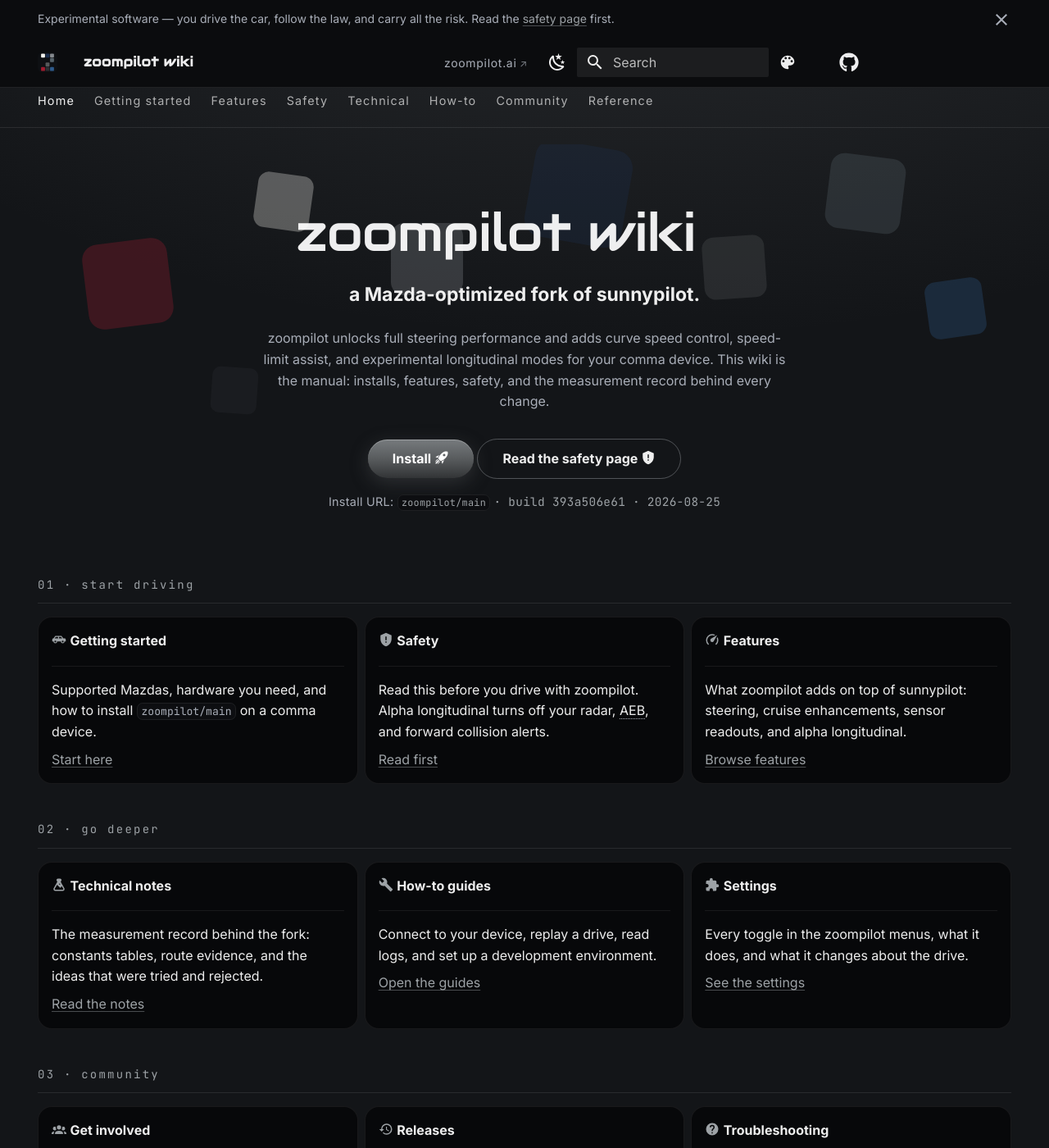
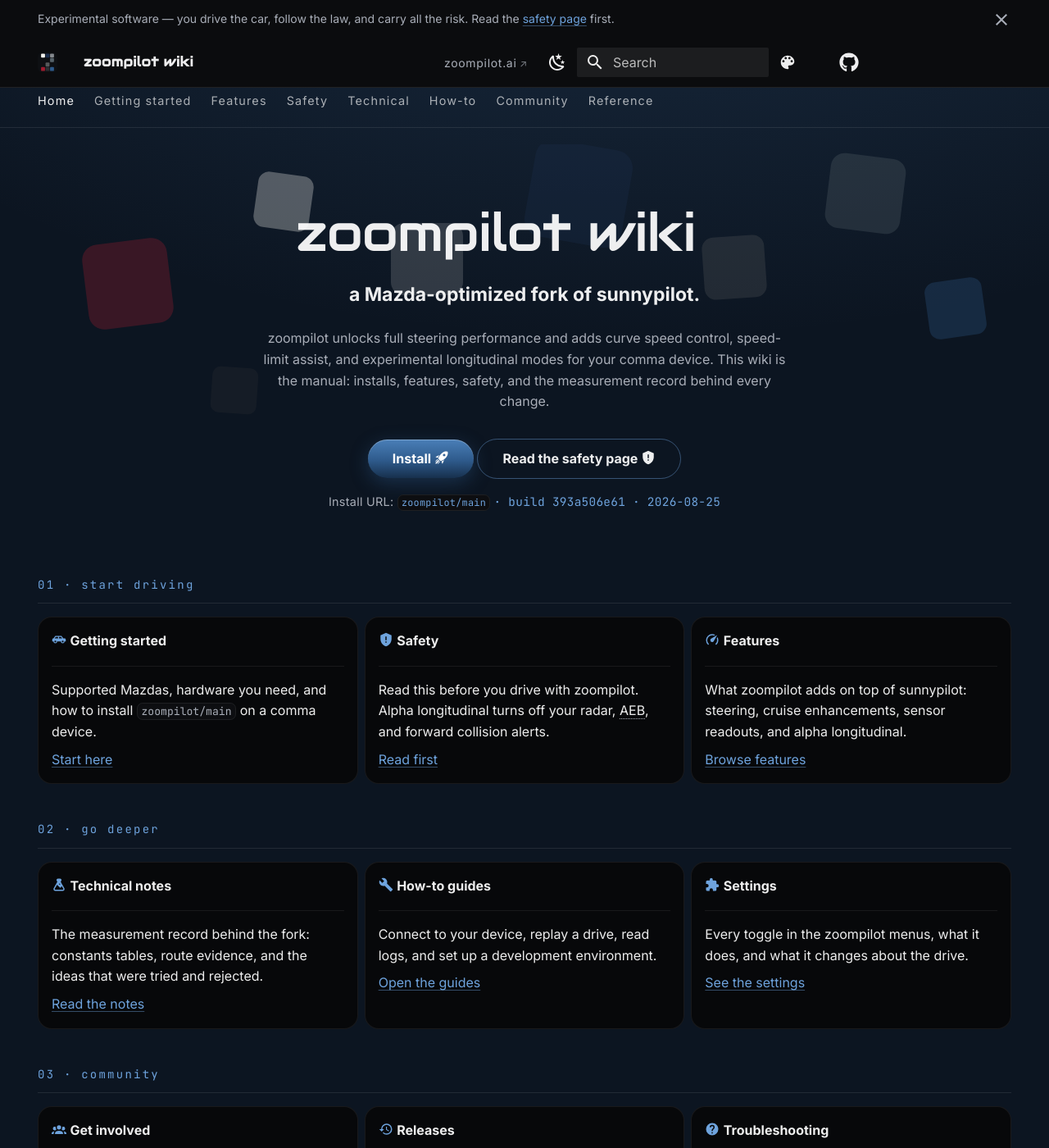
Before and after one commit to mzdnick/zoompilot-wiki, an MkDocs documentation site: the page built from docs/index.md, in a window 1280 px wide and 1400 px high. Shown: the whole window at 82% size. Built offline with MkDocs 1.6.1 and Material for MkDocs 9.7.7, drawn with Linux system fonts in a browser that asks for light colours; comment, search, counter and statistics services are not loaded.

Commit message:
Theme: default paint is 45B eternal blue (dark scheme was already first)

```diff
--- a/docs/stylesheets/custom.css
+++ b/docs/stylesheets/custom.css
@@ -30,13 +30,13 @@
   --zp-p42m: #1c2f4e; --zp-p42m-hi: #33507e; --zp-p42m-lo: #0e1728; --zp-p42m-t: #7f9dcb;
   --zp-p41w: #121316; --zp-p41w-hi: #2c2e33; --zp-p41w-lo: #000000; --zp-p41w-t: #aab2bd;
 
-  /* the paint the page currently wears. default 46G: same as the site. */
-  --zp-paint: var(--zp-p46g);
-  --zp-paint-hi: var(--zp-p46g-hi);
-  --zp-paint-lo: var(--zp-p46g-lo);
-  --zp-tint: var(--zp-p46g-t);
+  /* the paint the page currently wears. default 45B: eternal blue. */
+  --zp-paint: var(--zp-p45b);
+  --zp-paint-hi: var(--zp-p45b-hi);
+  --zp-paint-lo: var(--zp-p45b-lo);
+  --zp-tint: var(--zp-p45b-t);
   /* an accent that stays legible on the light scheme */
-  --zp-deep: var(--zp-p46g-lo);
+  --zp-deep: var(--zp-p45b);
 
   /* shared surfaces and inks */
   --zp-ink: rgba(255, 255, 255, 0.93);
--- a/overrides/main.html
+++ b/overrides/main.html
@@ -47,13 +47,13 @@
     <button class="chip" type="button" data-zp-paint="25d" aria-label="25D snowflake white pearl"><span class="code">25D</span></button>
     <button class="chip" type="button" data-zp-paint="42m" aria-label="42M deep crystal blue"><span class="code">42M</span></button>
     <button class="chip" type="button" data-zp-paint="41w" aria-label="41W jet black"><span class="code">41W</span></button>
-    <p class="wearing" data-zp-wearing>46G machine gray</p>
+    <p class="wearing" data-zp-wearing>45B eternal blue</p>
   </div>
 </template>
 <script>
   (function () {
     var KEY = "zp-wiki-paint";
-    var DEFAULT = "46g";
+    var DEFAULT = "45b";
     /* the 2022-2025 CX-5 line, in chip order. Codes only: the names
      * live on the chips (aria-label), the colors in custom.css. The
      * list validates a saved code before the chips are injected. */
```
